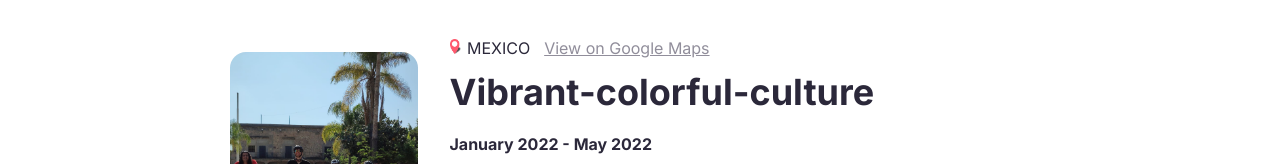
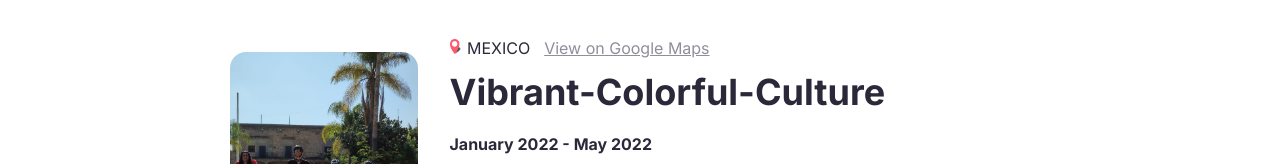
Before and after one commit to anonymous-a-rod/TravelJournal, a React (Create React App) app: page / in a window 1280 px wide. Shown: the part 128-292 px from the top of the page. Built offline with nearby package versions, Linux system fonts and the light colour scheme.

Commit message:
Update data.js

```diff
--- a/src/data.js
+++ b/src/data.js
@@ -3,7 +3,7 @@ const data = [{
     img: "./assets/mexico.jpg",
     googleHref: "https://www.google.com/maps?q=Guadalajara&ftid=0x8428b18cb52fd39b:0xd63d9302bf865750",
     country: "mexico",
-    title: "Vibrant-colorful-culture",
+    title: "Vibrant-Colorful-Culture",
     date: "January 2022 - May 2022",
     description: "I enjoyed my time in Mexico because of the warmth and friendliness of the people. The locals were always welcoming and eager to share their culture with me. Additionally, I loved the opportunity to go cycling and explore the beautiful countryside. Guadalajara was a particularly wonderful city, with its charming historic districts and vibrant culture. I felt so at home there."
 
@@ -59,7 +59,7 @@ const data = [{
     img: "./assets/puerto-rico.jpg",
     googleHref: "https://www.google.com/maps/place/San+Jos%C3%A9,+San+Juan,+00923,+Puerto+Rico/@18.3969577,-66.0348735,12.56z/data=!4m5!3m4!1s0x8c036617bdfa15eb:0x97da39deea3c019f!8m2!3d18.4180025!4d-66.0329433",
     country: "puerto rico",
-    title: "Training in Paradise",
+    title: "Training In Paradise",
     date: "January 2014",
     description: "I had an unforgettable experience on my winter swim training trip to Puerto Rico with Calvin University's swim team. The warm weather and crystal clear waters were a welcome change from the colder temperatures and indoor pools we were used to. We trained hard every day, pushing ourselves to improve and achieve our goals. The coaches and team members were supportive and encouraging, creating a great team dynamic. The trip was not only an opportunity to improve our swimming skills but also a chance to bond and make lasting memories with my teammates. The culture and beauty of Puerto Rico was a bonus, being able to explore the island, its food and its people was an amazing experience."
 },
@@ -68,7 +68,7 @@ const data = [{
     img: "./assets/japan.jpg",
     googleHref: "https://www.google.com/maps/place/Tokyo,+Japan/@35.5079446,139.2093999,9z/data=!3m1!4b1!4m5!3m4!1s0x605d1b87f02e57e7:0x2e01618b22571b89!8m2!3d35.6761919!4d139.6503106",
     country: "japan",
-    title: "Discovering the Authentic Japan",
+    title: "Discovering The Authentic Japan",
     date: "August 2013",
     description: "I had the privilege of visiting Japan many years ago and reconnecting with my former Japanese exchange student, Takuya. He was the perfect guide, showing me the ins and outs of the country and introducing me to authentic Japanese culture. I also had the opportunity to explore the bustling metropolis of Tokyo. Takuya showed me around the city, taking me to see famous landmarks such as the Tokyo Tower and the Meiji Shrine. I was amazed by the bright lights and energy of the city, and I enjoyed trying all the different street foods and shopping at the colorful markets."
 },
```
